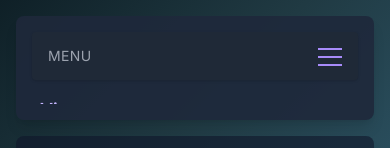
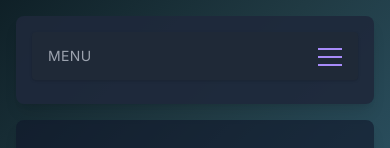
Before and after one commit to tidaleneigjen/tarot, a React (Vite) app: page / in a window 390 px wide. Shown: the top 148 px of the page. Built offline with nearby package versions, Linux system fonts and the light colour scheme.

Commit message:
More tweaks to menu.

```diff
--- a/src/components/HamburgerMenu.jsx
+++ b/src/components/HamburgerMenu.jsx
@@ -1,10 +1,8 @@
-import { useState } from 'react';
-import { useMediaQuery } from 'react-responsive';
+import { useState, useMemo } from 'react';
 import { VIEW } from '../constants/views';
 
 export default function HamburgerMenu({ onSelect, cards }) {
-  const isMobile = useMediaQuery({ maxWidth: 767 });
-  const [menuOpen, setMenuOpen] = useState(!isMobile); // open on desktop by default
+  const [menuOpen, setMenuOpen] = useState(false);
   const [expandedSections, setExpandedSections] = useState({});
 
   const toggleMenu = () => setMenuOpen((open) => !open);
@@ -14,21 +12,24 @@ export default function HamburgerMenu({ onSelect, cards }) {
       [label]: !prev[label],
     }));
 
+  const sections = useMemo(() => {
     const groupBySuit = (suit) => cards.filter((card) => card.suit === suit);
     const majorArcana = cards.filter((card) => card.type === 'major');
 
-  const sections = [
+    return [
       { label: 'Major Arcana', cards: majorArcana },
       { label: 'Cups', cards: groupBySuit('cups') },
       { label: 'Wands', cards: groupBySuit('wands') },
       { label: 'Pentacles', cards: groupBySuit('pentacles') },
       { label: 'Swords', cards: groupBySuit('swords') },
     ];
+  }, [cards]);
 
   return (
     <nav className="menu-container w-full md:w-64" aria-label="Main navigation">
       {/* Mobile Toggle Button */}
-      {isMobile && (
+      {/* Mobile Toggle Button */}
+      <div className="block md:hidden">
         <button
           onClick={toggleMenu}
           className="w-full flex items-center justify-between px-4 py-3 bg-gray-800 text-white rounded shadow mb-2 focus:outline-none"
@@ -56,14 +57,17 @@ export default function HamburgerMenu({ onSelect, cards }) {
             />
           </div>
         </button>
-      )}
+      </div>
 
       {/* Menu Content */}
       <div
         id="menu-content"
         className={`
-          transition-[max-height] duration-300 overflow-hidden text-gray-100 p-2 md:p-4
-          ${menuOpen || !isMobile ? 'max-h-[1000px]' : 'max-h-0'}
+    overflow-hidden text-gray-100
+    transition-[max-height] duration-300 ease-in-out
+    ${menuOpen ? 'p-2' : 'p-0'}
+    ${menuOpen ? 'max-h-[1000px]' : 'max-h-0'}
+    md:max-h-none md:p-4 md:block
   `}
       >
         {/* Views */}
```
Lines whose indentation alone changed are shown as unchanged.
